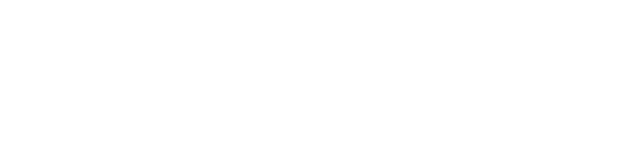
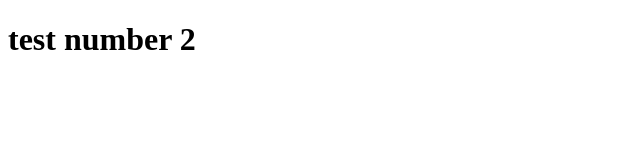
Before and after one commit to Sardoro/git_lesson, a plain HTML site: page index.html in a window 1280 px wide. Shown: the whole page, without its empty margins (0-640 px from the left). Drawn offline with Linux system fonts and the light colour scheme.

Commit message:
new commit

```diff
--- a/index.html
+++ b/index.html
@@ -6,6 +6,6 @@
     <title>Document</title>
 </head>
 <body>
-
+    <h1>test number 2</h1>
 </body>
 </html>
```
